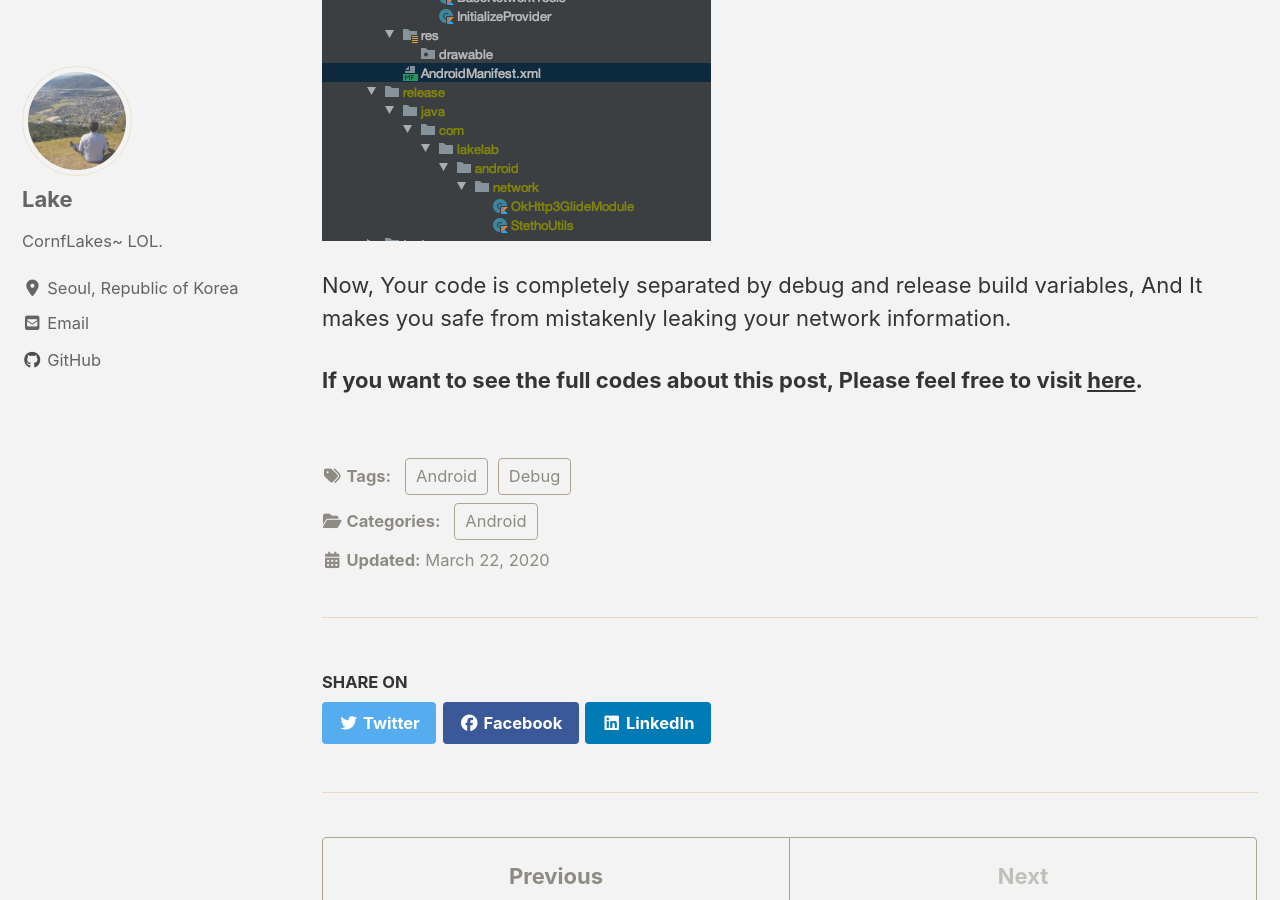
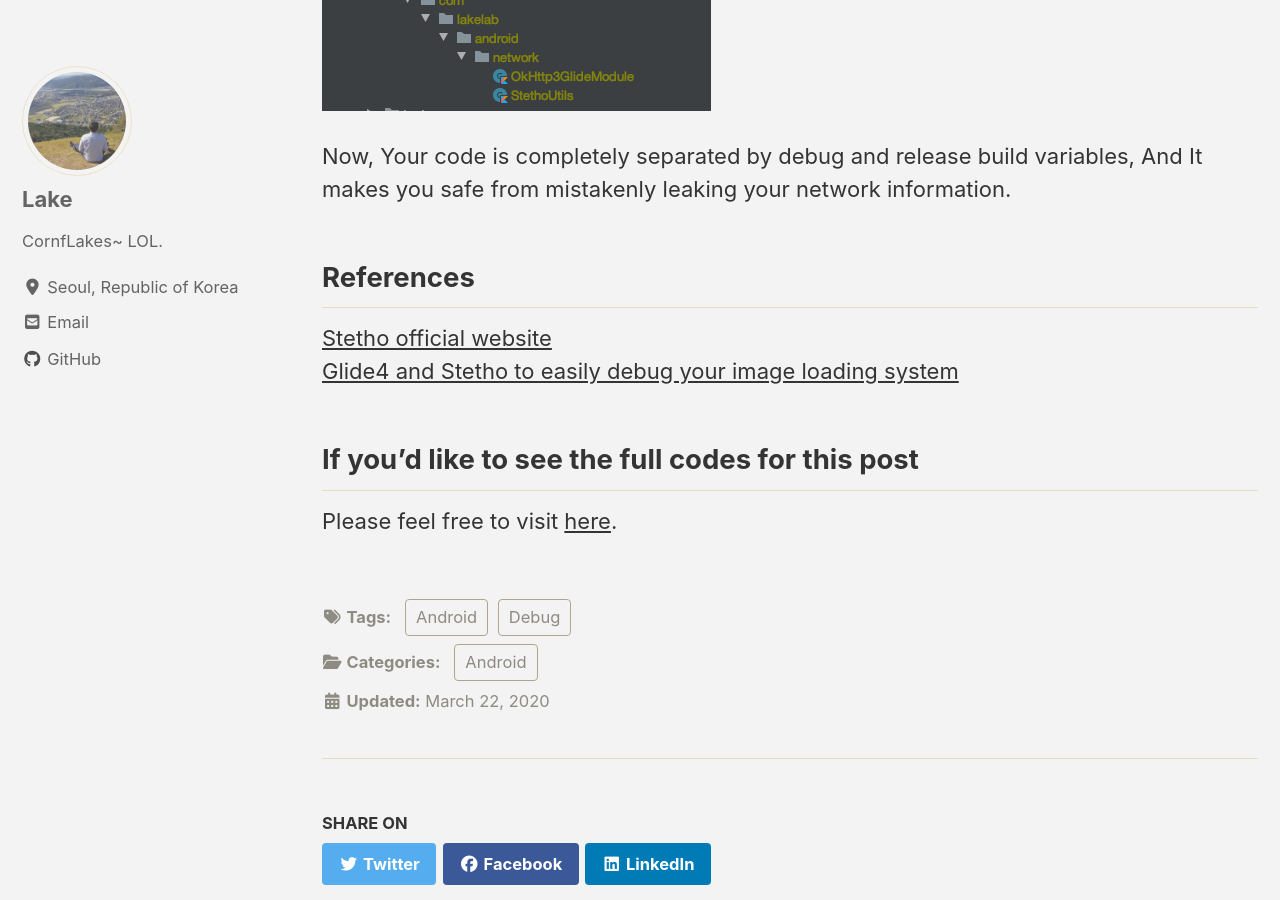
Before and after one commit to LakeLab/LakeLab.github.io, a Jekyll site: the page built from _posts/2020-03-19-network_debugging_with_stetho.markdown, in a window 1280 px wide and 900 px high, scrolled down 11038 px. Built offline with Jekyll 4.4.1, drawn with Linux system fonts in a browser that asks for light colours; cached includes are drawn as plain includes; nearby versions of some CDN libraries; comment, search, counter and statistics services are not loaded; some of the changed text lies outside the part shown.

Commit message:
Update 2020-03-19-network_debugging_with_stetho.markdown post
    * Change a header photo
    * Change some awkward expressions
    * Add References

```diff
--- a/_posts/2020-03-19-network_debugging_with_stetho.markdown
+++ b/_posts/2020-03-19-network_debugging_with_stetho.markdown
@@ -157,7 +157,7 @@ GlideApp.with(this@MainActivity)
 This is because limiting the generated API to applications allows us to have a single implementation of the API in Glide. For more details about this, Please visit [here](http://bumptech.github.io/glide/doc/generatedapi.html#availability).
 
 ### Debugging on Chrome inspector
-Open Chrome and Browse `chrome://inspect/#devices` for enjoying easy debugging :).
+Open Chrome and Browse `chrome://inspect/#devices` for enjoying easy debugging :)
 
 ![image_1](/assets/images/2020-03-19-network_debugging_with_stetho-1.png)
 
@@ -250,4 +250,9 @@ C.F) You can change your build variant in the menu in Android Studio as follows.
 
 Now, Your code is completely separated by debug and release build variables, And It makes you safe from mistakenly leaking your network information.
 
-**If you want to see the full codes about this post, Please feel free to visit [here](https://github.com/LakeLab/android-network).**
+## References
+[Stetho official website](http://facebook.github.io/stetho/)\
+[Glide4 and Stetho to easily debug your image loading system](https://proandroiddev.com/glide4-and-stetho-to-easily-debug-your-image-loading-system-c274d0d9966b)
+
+## If you'd like to see the full codes for this post
+Please feel free to visit [here](https://github.com/LakeLab/android-network).
```
Also changed, not shown: other parts of _posts/2020-03-19-network_debugging_with_stetho.markdown (+2 -2 lines), assets/images/2020-03-19-network_debugging_with_stetho-0.png (added).
